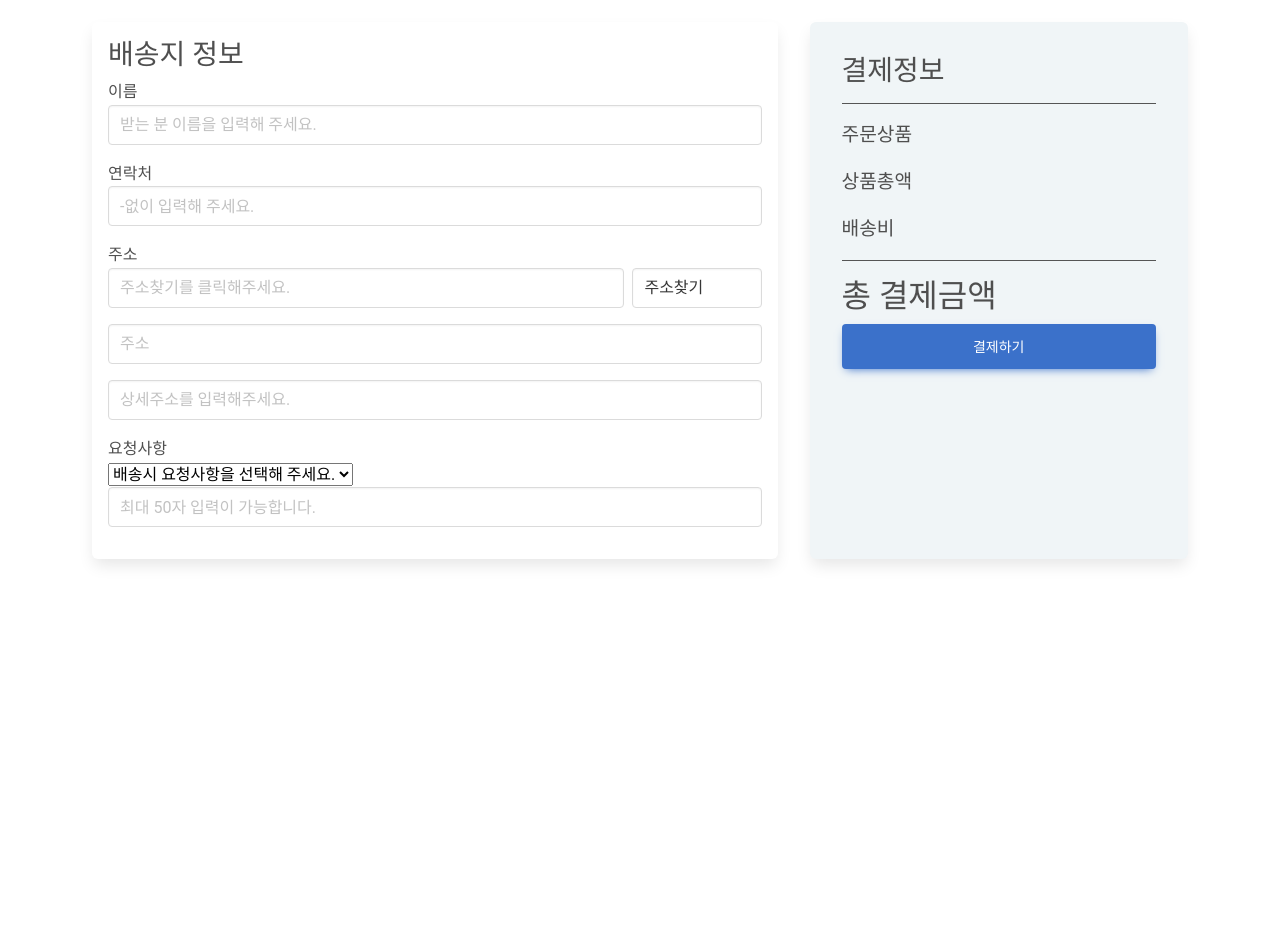
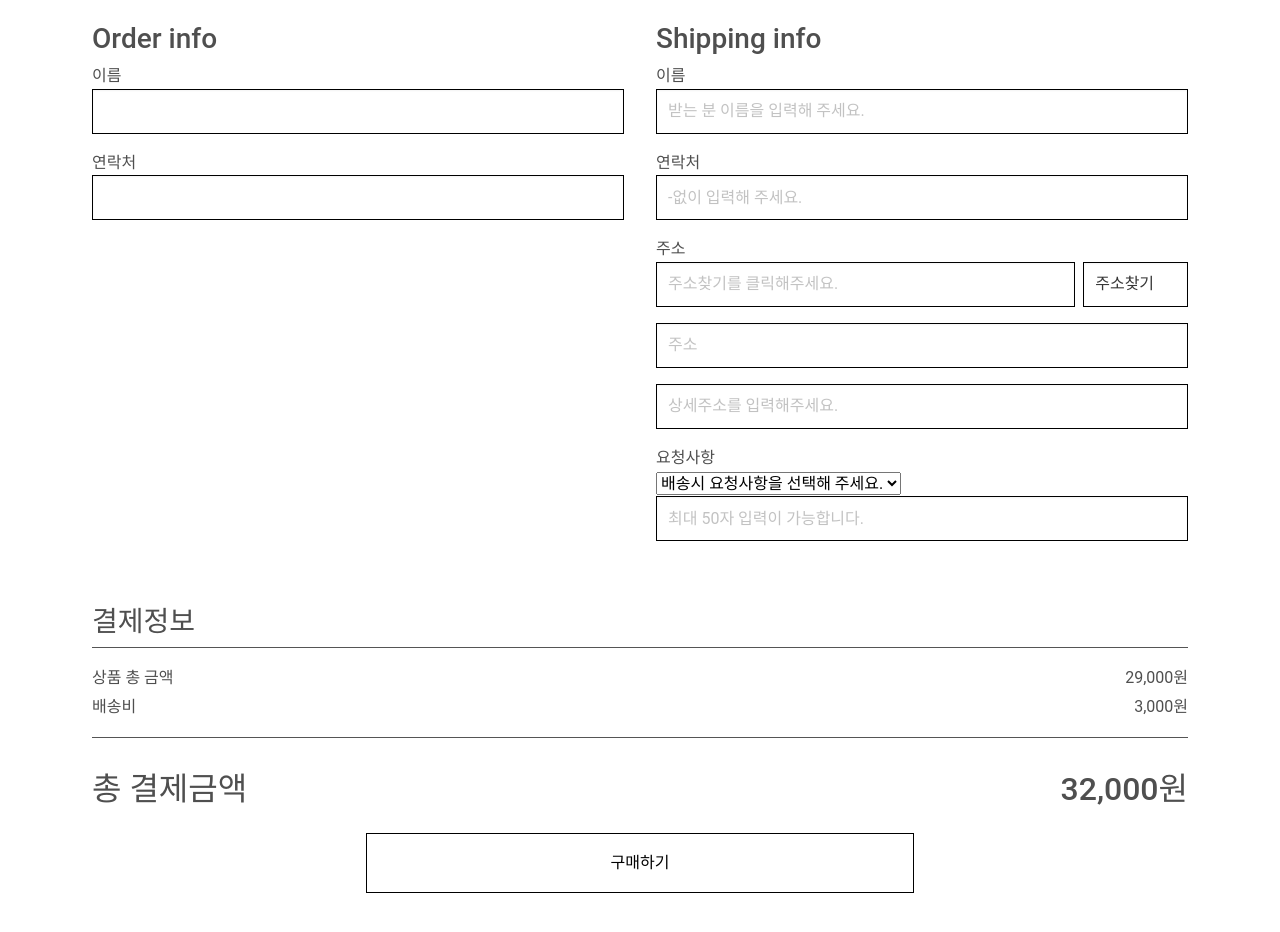
Before and after one commit to anna8481/web_project_1, a React (Create React App) app in the folder front/: page /order in a window 1280 px wide. Shown: the part 160-1092 px from the top of the page. Before the commit the page ends 800 px from the top, so only its background shows below. Built offline with nearby package versions, Linux system fonts and the light colour scheme; no server answers.

Commit message:
add order form and css

```diff
--- a/front/package.json
+++ b/front/package.json
@@ -4,6 +4,11 @@
   "private": true,
   "dependencies": {
     "@fortawesome/fontawesome-free": "^6.2.1",
+    "@fortawesome/fontawesome-svg-core": "^6.2.1",
+    "@fortawesome/free-brands-svg-icons": "^6.2.1",
+    "@fortawesome/free-regular-svg-icons": "^6.2.1",
+    "@fortawesome/free-solid-svg-icons": "^6.2.1",
+    "@fortawesome/react-fontawesome": "^0.2.0",
     "@testing-library/jest-dom": "^5.16.5",
     "@testing-library/react": "^13.4.0",
     "@testing-library/user-event": "^13.5.0",
--- a/front/src/App.css
+++ b/front/src/App.css
@@ -28,7 +28,7 @@ ul {
 }
 
 .title {
-  color: #363636;
+  color: #000;
   font-weight: 600;
   font-size: 2rem;
 }
--- a/front/src/components/Cart.css
+++ b/front/src/components/Cart.css
@@ -22,8 +22,7 @@
     flex-direction: column;
     justify-content: center;
     width: 100%;
-    padding: 1rem;
-
+    padding: 0;
 }
 
 .order-header {
@@ -34,10 +33,15 @@
 .order-info {
     border-bottom: #555 solid 1px;
     margin-bottom: 1rem;
+    padding-bottom: 1rem;
 }
 
 .info h2 {
     font-size: 1.5rem;
+}
+
+.info p {
+    margin: 0.1rem 0;
 }
 
 .cart-product-header {
@@ -52,9 +56,7 @@
 
 .cart-product-header p {
     margin: 0 0.5rem;
-
 }
-
 
 .delete-all {
     display: flex;
@@ -62,9 +64,24 @@
 
 }
 
+.cart-img-name {
+    display: flex;
+    flex-direction: row;
+    align-items: center;
+}
+
+.product-name {
+    margin-left: 1rem;
+    margin-bottom: 0;
+}
+
+.product-name p {
+    margin-bottom: 0;
+}
+
+
 .cart-quantity {
     display: flex;
-    flex-direction: row;
     align-items: center;
     justify-content: center;
 }
@@ -88,7 +105,7 @@
     margin-top: 1rem;
     display: flex;
     flex-direction: row;
-    justify-content: space-between
+    justify-content: space-between;
 }
 
 .calculator {
@@ -107,39 +124,40 @@
     display: flex;
     flex-direction: row;
     align-items: center;
+    justify-content: space-between;
     width: 100%;
     padding: 1rem;
 }
 
 .tile-ancestor {
     display: flex;
-    flex-direction: row;
+    flex-direction: column;
 }
 
 
 .product-tile {
-    flex-grow: 1;
-    border-radius: 6px;
-    box-shadow: 0 0.5em 1em -0.125em rgb(10 10 10 / 10%);
-    padding: 1rem;
-    margin: 1rem;
+    border-bottom: solid 1px;
 }
 
 
-.order-tile {
-    flex-grow: 1;
-    border-radius: 6px;
-    box-shadow: 0 0.5em 1em -0.125em rgb(10 10 10 / 10%);
-    padding: 1rem;
-    margin: 1rem;
-    background-color: #f0f5f7;
-    box-shadow: 0 0.5em 1em -0.125em rgb(10 10 10 / 10%);
-    /* align-items: center; */
-    justify-content: space-between;
-    display: flex;
-}
 
 .content {
     justify-content: center;
     margin: 0 6rem;
 }
+
+
+.purchase {
+    display: flex;
+    justify-content: center;
+}
+
+.purchase-button {
+
+    background-color: #fff;
+    border: 1px solid black;
+    line-height: 3.5;
+    width: 50%;
+    justify-content: center;
+
+}
--- a/front/src/components/Cart.js
+++ b/front/src/components/Cart.js
@@ -20,23 +20,21 @@ function CardProductContainer({ imageKey, productName, price }) {
             <div>
                 <div className="cart-product-checkbox">
                     <MDBCheckbox name='flexCheck' value='' id='productChecked' label='' defaultChecked />
-                    <MDBIcon far icon="trash-alt" />
+                    <MDBIcon fas icon="times" />
                 </div>
                 <div className="cart-product-info">
-                    <img className="productImg" src={imageKey} />
-                    <div className="content">
-                        <div className="info">   <p>{productName}</p> </div>
-                        <div className="cart-quantity">
-                            <MDBIcon fas icon="minus-circle" />
-                            <div className="cart-quantity-no">1</div>
-                            <MDBIcon fas icon="plus-circle" />
-                        </div>
+                    <div className="cart-img-name">
+                        <img className="productImg" src={imageKey} />
+                        {/* <div className="content"> */}
+                        <div className="product-name">   <p>{productName}</p> </div>
                     </div>
+                    <div className="cart-quantity">
+                        <MDBIcon fas icon="minus-circle" />
+                        <div className="cart-quantity-no">1</div>
+                        <MDBIcon fas icon="plus-circle" />
+                    </div>
+                    {/* </div> */}
                     <div className="calculator">
-                        <p className="unitPrice">{price}</p>
-                        <MDBIcon fas icon="times" />
-                        <p className="quantity">1</p>
-                        <MDBIcon fas icon="equals" />
                         <p className="productPrice">{price}</p> </div>
                 </div>
             </div>
@@ -69,22 +67,20 @@ function Cart() {
                             <p>선택삭제</p>
                         </label>
                     </div>
-                    <CardProductContainer imageKey={"https://media.istockphoto.com/id/1303307183/photo/stack-of-various-denim-jeans-trousers-on-stone-wooden-rustic-background-fashion-design.jpg?b=1&s=170667a&w=0&k=20&c=OplzswTue8JmnZNQ6CAxdUps7QT3wFXGb62GLT5yRk4="} productName={"여성청바지"} price={"29000"}></CardProductContainer>
+                    <CardProductContainer imageKey={"https://www.urbanic30.com/shopimages/urbanic30/0120010000712.jpg?1669683424ç"} productName={"Blue Jeans"} price={"29000"}></CardProductContainer>
                 </div>
                 <div className="order-tile">
                     <div className="order-summary " >
                         <div className="order-header"><h3>결제정보</h3></div>
                         <div className="order-info" >
-                            <div className="info">   <p>상품수</p> <p id="productsCount">1개</p></div>
-                            <div className="info">   <p>상품금액</p> <p id="productPrice">29,000원</p></div>
                             <div className="info">   <p>상품 총 금액</p> <p id="productsTotal">29,000원</p></div>
                             <div className="info"><p>배송비</p> <p id="deliveryFee">3,000원</p> </div>
                         </div>
                         <div className="total" ><h2>총 결제금액</h2> <h2 id="Total">32,000원</h2> </div>
 
                         <Link to="/order" >
-                            <div className="d-grid gap-2" >
-                                <MDBBtn size="lg" >구매하기</MDBBtn>
+                            <div className="purchase" >
+                                <button className="purchase-button" >구매하기</button>
                             </div></Link>
                     </div>
                 </div>
--- a/front/src/components/Navbar.js
+++ b/front/src/components/Navbar.js
@@ -20,9 +20,8 @@ export default function Navbar() {
         <div className="container">
             <nav className="navigation">
                 <div className="navigation-brand">
-                    <Link to={ROUTE.HOME.link} >  <img src="images/elice-rabbit.png" alt="Elice logo" width="30" height="30" /></Link>
                     <Link to={ROUTE.HOME.link} >
-                        <div className="brand-name" >Shopping Mall</div></Link>
+                        <div className="brand-name" >Moteam</div></Link>
 
                 </div>
                 <div
--- a/front/src/components/Order.css
+++ b/front/src/components/Order.css
@@ -1,6 +1,7 @@
 .delivery-info {
     display: flex;
     flex-direction: column;
+    width: 100%;
 }
 
 
@@ -9,38 +10,41 @@
     /* flex-direction: column; */
     justify-content: flex-start;
     width: 100%;
-    padding: 1rem;
-
+    padding: 1rem 0;
 
 }
 
-.order-title {
-    border-bottom: #555 solid 1px;
+.input {
+    border: 1px solid black;
+    line-height: 3.5;
+    border-radius: 0;
+    height: 45px;
+}
+
+
+.tile {
+    display: flex;
+    flex-direction: row;
+}
+
+.order-summary-tile {
+    display: flex;
+    flex: 1;
+    /* border-bottom: #555 solid 1px; */
     margin-bottom: 1rem;
     padding-bottom: 1rem;
 }
 
 .delivery-tile {
-    flex-grow: 2;
-    border-radius: 6px;
-    box-shadow: 0 0.5em 1em -0.125em rgb(10 10 10 / 10%);
-    padding: 1rem;
-    margin: 1rem;
-
+    display: flex;
+    flex: 1;
+    margin: 1rem 1rem;
 }
 
-
 .order-tile {
-    flex-grow: 1;
-    border-radius: 6px;
-    box-shadow: 0 0.5em 1em -0.125em rgb(10 10 10 / 10%);
-    padding: 1rem;
-    margin: 1rem;
-    background-color: #f0f5f7;
-    box-shadow: 0 0.5em 1em -0.125em rgb(10 10 10 / 10%);
-    /* align-items: center; */
     justify-content: space-between;
     display: flex;
+    margin: 1rem 1rem;
 }
 
 .input {
--- a/front/src/components/Order.js
+++ b/front/src/components/Order.js
@@ -103,7 +103,25 @@ function Order() {
                 <div className="tile">
                     <div className='delivery-tile'>
                         <div className="delivery-info">
-                            <h3>배송지 정보</h3>
+                            <h3>Order info</h3>
+                            <div>
+                                <label>이름</label>
+                            </div>
+                            <div>
+                                <input className="input" type="text" name="userName" value={formData.userName} onChange={handleInputChange} />
+                            </div>
+                            <div>
+                                <label>연락처</label>
+                            </div>
+                            <div>
+                                <input className="input" type="text" name="phoneNumber" value={formData.phoneNumber} onChange={handleInputChange} />
+                            </div>
+                        </div>
+                    </div>
+
+                    <div className='delivery-tile'>
+                        <div className="delivery-info">
+                            <h3>Shipping info</h3>
                             <div>
                                 <label>이름</label>
                             </div>
@@ -167,23 +185,24 @@ function Order() {
                             </div>
                         </div>
                     </div>
-                    <div className='order-tile'>
-                        <div className="order-summary">
-                            <h3 className="order-title">결제정보</h3>
+                </div>
 
-                            <div>
-                                <p className="product-info">주문상품</p>
-                                <p className="product-info">상품총액</p>
-                                <p className="delivery-fee">배송비</p>
-                            </div>
-                            <div>
-                                <h2>총 결제금액</h2>
-                            </div>
-                            <MDBBtn onClick={handleSubmit} size="lg">결제하기</MDBBtn>
+                <div className="order-tile">
+                    <div className="order-summary " >
+                        <div className="order-header"><h3>결제정보</h3></div>
+                        <div className="order-info" >
+                            <div className="info">   <p>상품 총 금액</p> <p id="productsTotal">29,000원</p></div>
+                            <div className="info"><p>배송비</p> <p id="deliveryFee">3,000원</p> </div>
                         </div>
+                        <div className="total" ><h2>총 결제금액</h2> <h2 id="Total">32,000원</h2> </div>
 
+                        <Link to="/order" >
+                            <div className="purchase" >
+                                <button className="purchase-button" >구매하기</button>
+                            </div></Link>
                     </div>
                 </div>
+
             </div>
         </>
     )
--- a/front/src/components/navbar.css
+++ b/front/src/components/navbar.css
@@ -22,7 +22,7 @@
     /* margin-left: 1rem; */
     text-decoration: none;
     font-size: 1.2rem;
-    color: #485fc7;
+    color: #000;
 
 
 }
@@ -48,7 +48,7 @@
     text-decoration: none;
     display: block;
     width: 100%;
-    color: #485fc7;
+    color: #000;
     margin: 0
 }
 
--- a/front/src/route.js
+++ b/front/src/route.js
@@ -9,6 +9,7 @@ import ProductAdd from './components/ProductAdd';
 import ProductList from './components/ProductList';
 import Cart from './components/Cart'
 import Order from './components/Order'
+import OrderComplete from './components/OrderComplete'
 import Admin from './components/Admin'
 
 export const ROUTE = {
@@ -72,6 +73,11 @@ export const ROUTE = {
         link: "/order",
         element: Order,
     },
+    ORDER_COMPLETE: {
+        path: "/order/complete",
+        link: "/order/complete",
+        element: OrderComplete,
+    },
     CATEGORY_ADD: {
         path: "/category/add",
         link: "/category/add",
```
Also changed, not shown: front/src/components/OrderComplete.css (added, +16 -0 lines), front/src/components/OrderComplete.js (added, +36 -0 lines), front/src/components/ProductList.js (+11 -16 lines), 1 other file (tests, documents, lock files or other folders).
